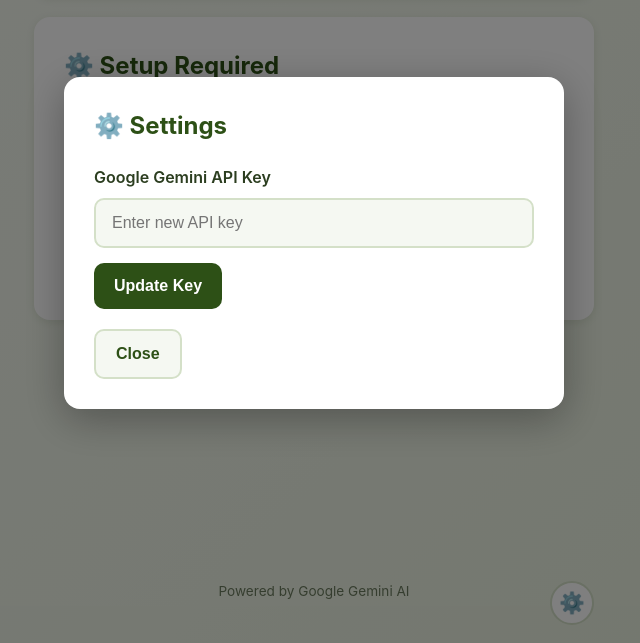
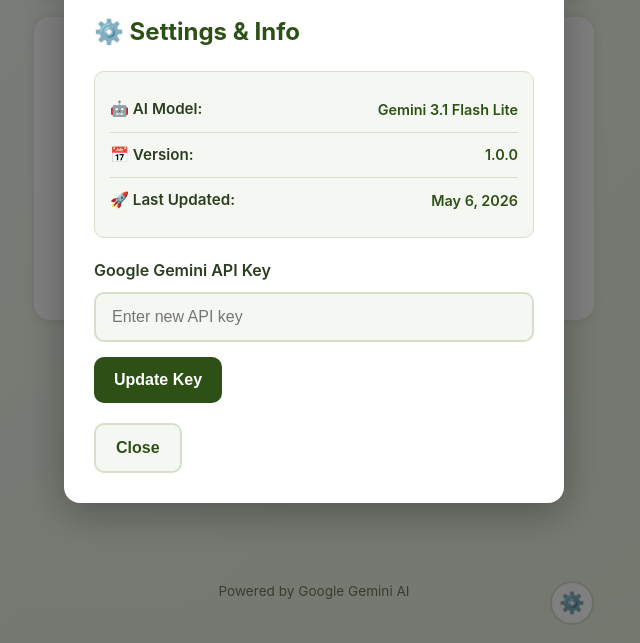
Before and after one commit to xkibbee/nature-polyglot, a plain HTML site: page index.html in a window 1280 px wide. Both pictures are taken after a click on the button "⚙️". Shown: the part 157-800 px from the top of the page, without its empty margins (326-966 px from the left). Drawn offline with Linux system fonts and the light colour scheme.

Commit message:
Add files via upload

```diff
--- a/index.html
+++ b/index.html
@@ -103,12 +103,31 @@
         <!-- Settings Modal -->
         <div id="settings-modal" class="modal hidden">
             <div class="modal-content">
-                <h2>⚙️ Settings</h2>
+                <h2>⚙️ Settings & Info</h2>
+
+                <!-- App Info Section -->
+                <div class="info-section">
+                    <div class="info-item">
+                        <span class="info-label">🤖 AI Model:</span>
+                        <span class="info-value" id="model-name">Gemini 3.1 Flash Lite</span>
+                    </div>
+                    <div class="info-item">
+                        <span class="info-label">📅 Version:</span>
+                        <span class="info-value" id="app-version">1.0.0</span>
+                    </div>
+                    <div class="info-item">
+                        <span class="info-label">🚀 Last Updated:</span>
+                        <span class="info-value" id="deploy-date">May 6, 2026</span>
+                    </div>
+                </div>
+
+                <!-- API Key Section -->
                 <div class="setting-item">
                     <label for="new-api-key">Google Gemini API Key</label>
                     <input type="password" id="new-api-key" placeholder="Enter new API key">
                     <button id="update-api-key" class="btn btn-primary">Update Key</button>
                 </div>
+
                 <button id="close-modal" class="btn btn-secondary">Close</button>
             </div>
         </div>
--- a/styles.css
+++ b/styles.css
@@ -373,6 +373,8 @@
     max-width: 500px;
     width: 100%;
     box-shadow: 0 10px 40px rgba(0, 0, 0, 0.3);
+    max-height: 90vh;
+    overflow-y: auto;
 }
 
 .modal-content h2 {
@@ -380,6 +382,40 @@
     margin-bottom: 20px;
 }
 
+/* App Info Section */
+.info-section {
+    background: var(--bg-color);
+    padding: 15px;
+    border-radius: 10px;
+    margin-bottom: 20px;
+    border: 1px solid var(--border-color);
+}
+
+.info-item {
+    display: flex;
+    justify-content: space-between;
+    align-items: center;
+    padding: 10px 0;
+    border-bottom: 1px solid var(--border-color);
+}
+
+.info-item:last-child {
+    border-bottom: none;
+}
+
+.info-label {
+    font-weight: 600;
+    color: var(--text-color);
+    font-size: 0.95rem;
+}
+
+.info-value {
+    color: var(--primary-color);
+    font-weight: 600;
+    font-size: 0.9rem;
+}
+
+/* Setting Item */
 .setting-item {
     margin-bottom: 20px;
 }
@@ -424,6 +460,12 @@
         height: 40px;
         font-size: 1.1rem;
     }
+
+    .info-item {
+        flex-direction: column;
+        align-items: flex-start;
+        gap: 5px;
+    }
 }
 
 /* iOS specific fixes */
```
